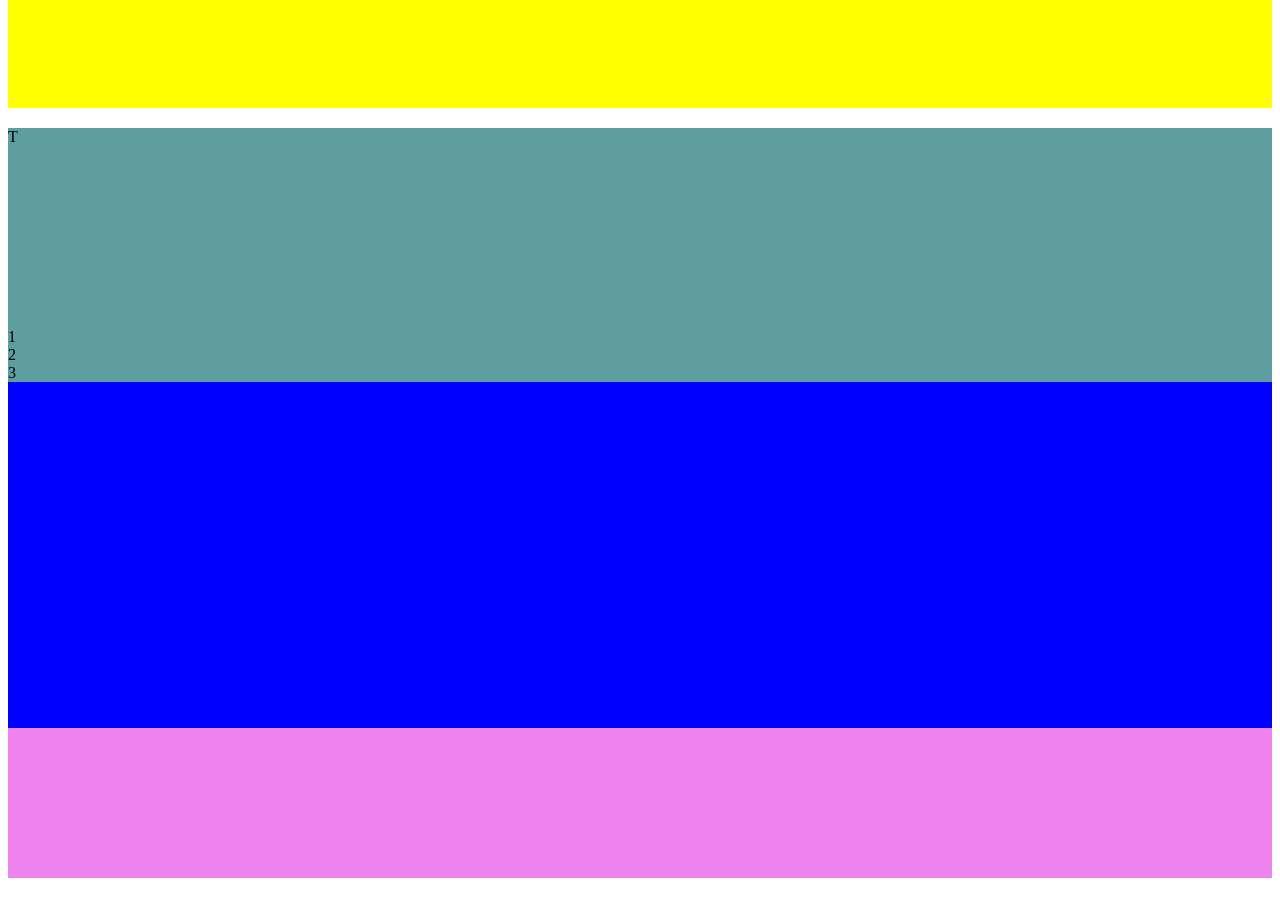
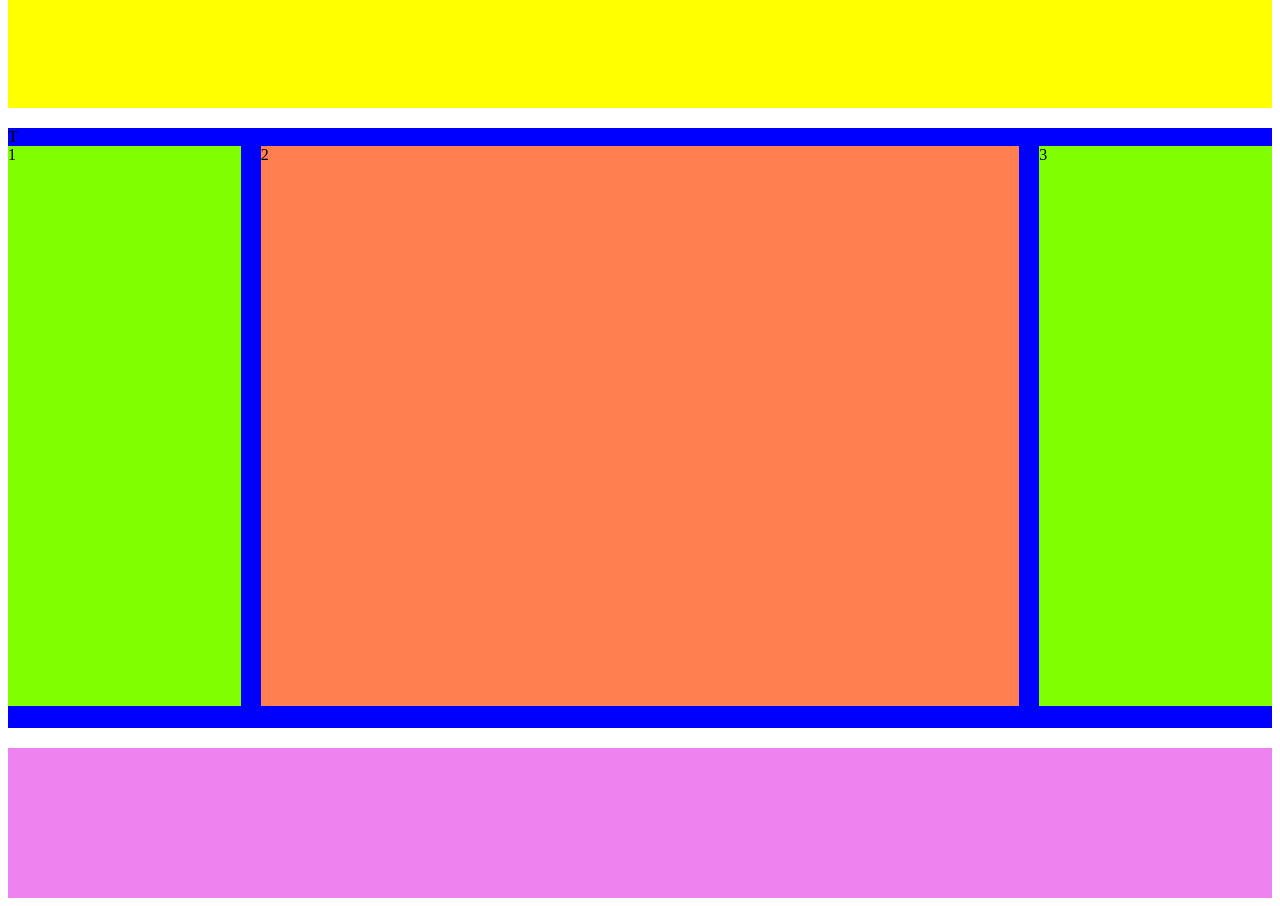
Before and after one commit to MEMiceli/htmlcss-struttura-wp, a plain HTML site: page index.html in a window 1280 px wide. Shown: the part 820-1726 px from the top of the page. Drawn offline with Linux system fonts and the light colour scheme.

Commit message:
completato ma disordinato

```diff
--- a/css/style.css
+++ b/css/style.css
@@ -17,27 +17,48 @@
     background-color: yellow;
     margin-top: 20px;
 }
+:after {
+    content: "";
+    display: table;
+    clear: both;
+}
 .seconda-sezione{
     height: 600px;
     background-color: blue;
+    margin:auto;
     margin-top: 20px;
+
 }
-.seconda-sezione > div,header{
-    background-color: cadetblue;
+/* .seconda-sezione > div,header{
+    background-color: cadetblue; */
 }
 .titolo-sezione{
     height: 200px;
+    margin-bottom: 20px;
 }
 .colonna-sinistra{
-    width: 20%;
+    width: calc(20% - 20px);
+    height: 560px;
+    float: left;
+    margin-right: 20px;
+    background-color: chartreuse;
+
 }
 .colonna-centrale{
     width: 60%;
+    height: 560px;
+    float: left;
+    background-color: coral;
 }
 .colonna-destra{
-    width: 20%;
+    width: calc(20% - 20px);
+    height: 560px;
+    float: left;
+    margin-left: 20px;
+    background-color: chartreuse;
 }
 footer{
     height: 150px;
     background-color: violet;
+    margin-top: 20px;
 }
```
